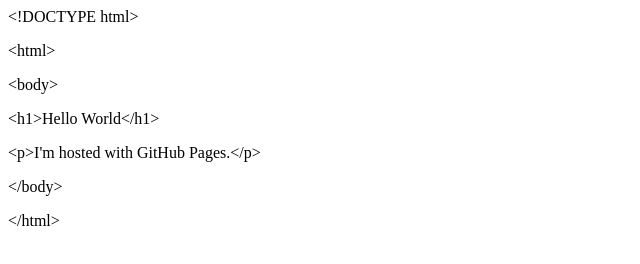
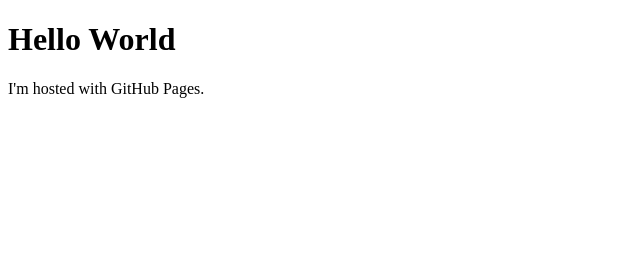
Before and after one commit to Shinkenny/Shinkenny.github.io, a plain HTML site: page index.html in a window 1280 px wide. Shown: the whole page, without its empty margins (0-640 px from the left). Drawn offline with Linux system fonts and the light colour scheme.

Commit message:
Update index.html
Mise à jour de l'index

```diff
--- a/index.html
+++ b/index.html
@@ -1,32 +1,7 @@
-<!DOCTYPE HTML PUBLIC "-//W3C//DTD HTML 4.0 Transitional//EN">
-<HTML>
-<HEAD>
-	<META HTTP-EQUIV="CONTENT-TYPE" CONTENT="text/html; charset=windows-1252">
-	<TITLE></TITLE>
-	<META NAME="GENERATOR" CONTENT="OpenOffice 4.1.6  (Win32)">
-	<META NAME="CREATED" CONTENT="20090416;11320264">
-	<META NAME="CHANGEDBY" CONTENT="Sebastien Corbelin Trovatello">
-	<META NAME="CHANGED" CONTENT="20200316;16443333">
-	<META NAME="Info 1" CONTENT="">
-	<META NAME="Info 2" CONTENT="">
-	<META NAME="Info 3" CONTENT="">
-	<META NAME="Info 4" CONTENT="">
-	<STYLE TYPE="text/css">
-	<!--
-		@page { margin: 2cm }
-		P { margin-bottom: 0.21cm; so-language: zxx }
-		A:link { so-language: zxx }
-	-->
-	</STYLE>
-</HEAD>
-<BODY LANG="de-DE" DIR="LTR">
-<P LANG="zxx" STYLE="margin-bottom: 0cm">&lt;!DOCTYPE html&gt;</P>
-<P LANG="zxx" STYLE="margin-bottom: 0cm">&lt;html&gt;</P>
-<P LANG="zxx" STYLE="margin-bottom: 0cm">&lt;body&gt;</P>
-<P LANG="zxx" STYLE="margin-bottom: 0cm">&lt;h1&gt;Hello World&lt;/h1&gt;</P>
-<P LANG="zxx" STYLE="margin-bottom: 0cm">&lt;p&gt;I'm hosted with
-GitHub Pages.&lt;/p&gt;</P>
-<P LANG="zxx" STYLE="margin-bottom: 0cm">&lt;/body&gt;</P>
-<P LANG="zxx" STYLE="margin-bottom: 0cm">&lt;/html&gt;</P>
-</BODY>
-</HTML>
+<!DOCTYPE html>
+<html>
+<body>
+<h1>Hello World</h1>
+<p>I'm hosted with GitHub Pages.</p>
+</body>
+</html>
```
